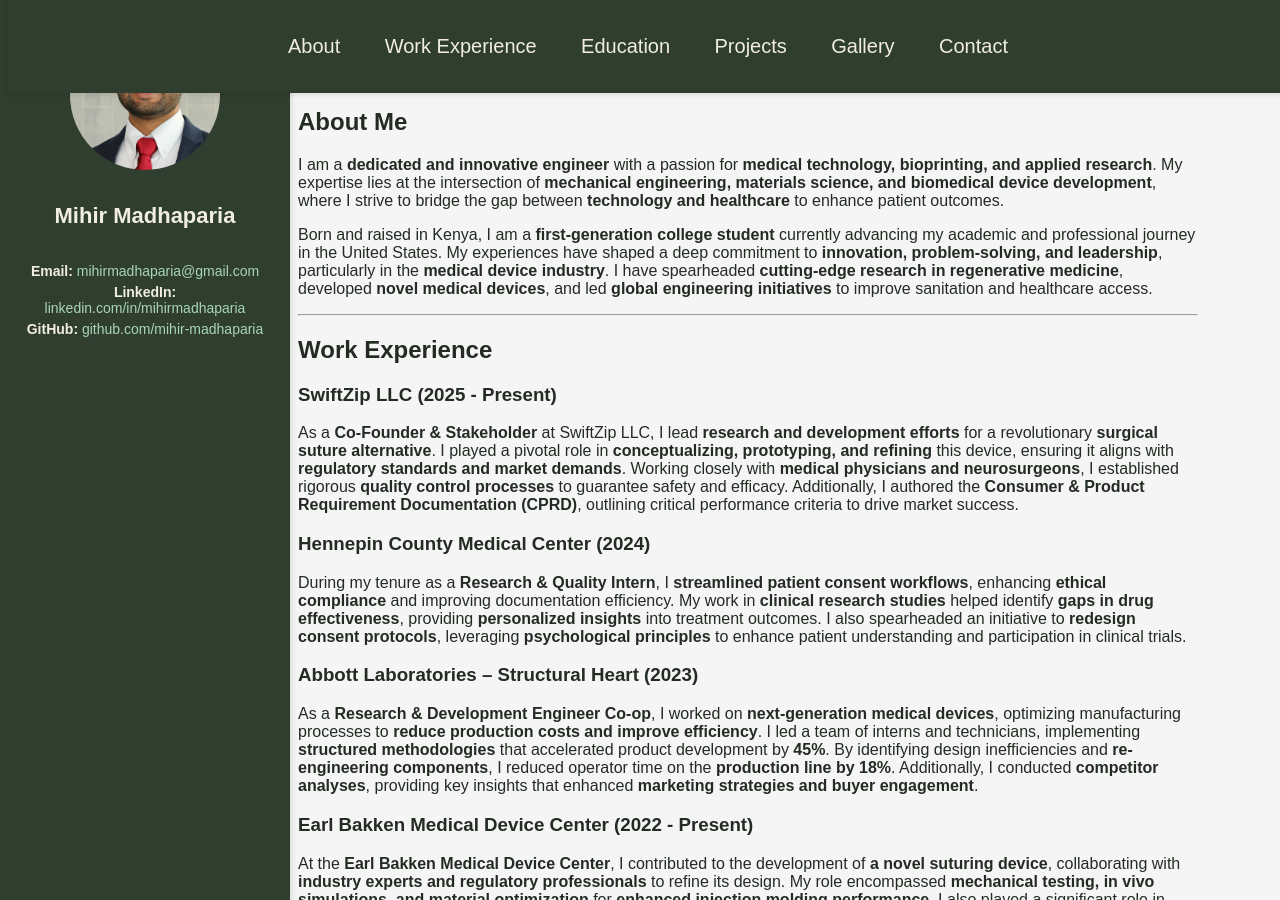
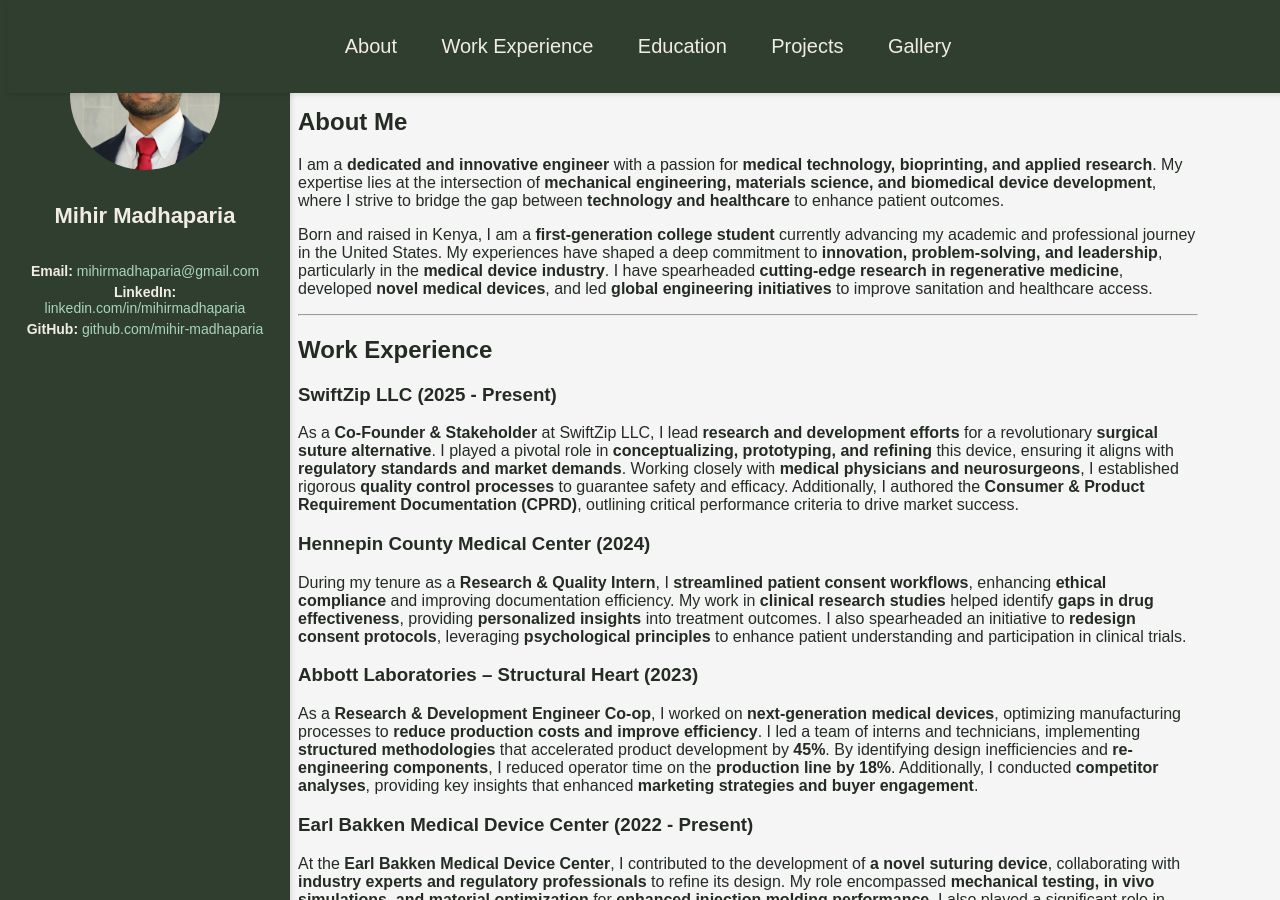
Before and after one commit to mihirmadhaparia/mihirmadhaparia.github.io, a Jekyll site: the page built from README.md, in a window 1280 px wide and 900 px high. Built offline with Jekyll 4.4.1, drawn with Linux system fonts in a browser that asks for light colours; our own code applies the rules of GitHub Pages for plain Markdown files.

Commit message:
Update default.html

```diff
--- a/_layouts/default.html
+++ b/_layouts/default.html
@@ -26,7 +26,6 @@
         <a href="#education">Education</a>
         <a href="#projects">Projects</a>
         <a href="#gallery">Gallery</a>
-        <a href="#contact">Contact</a>
     </nav>
 
     <!-- Main Content -->
```
